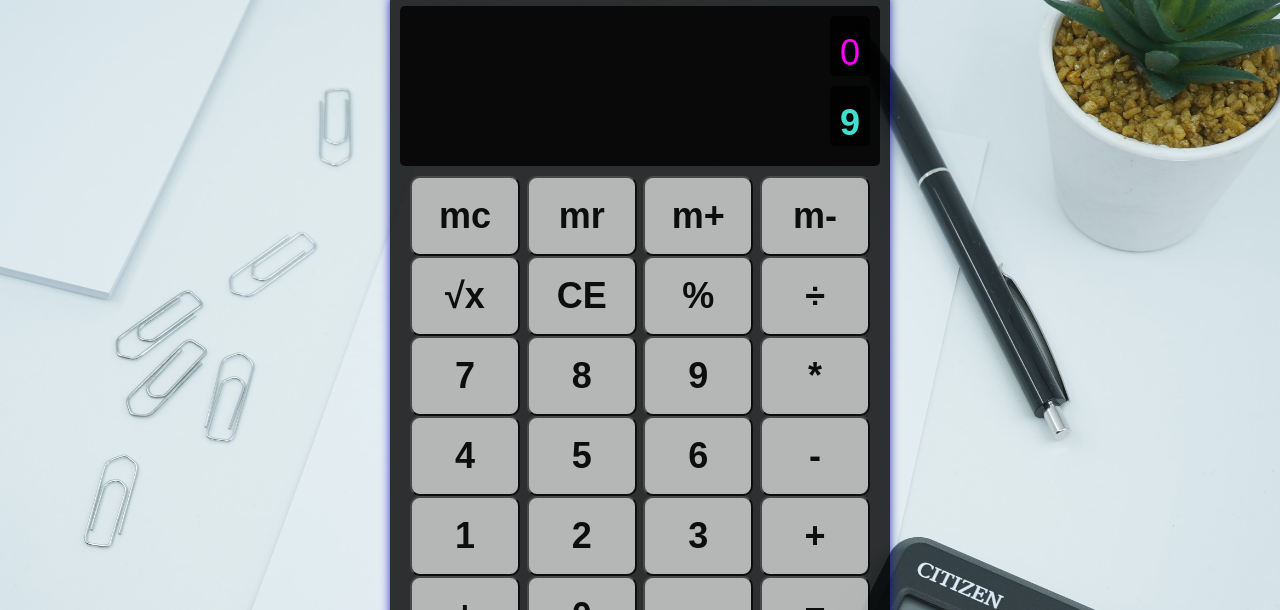
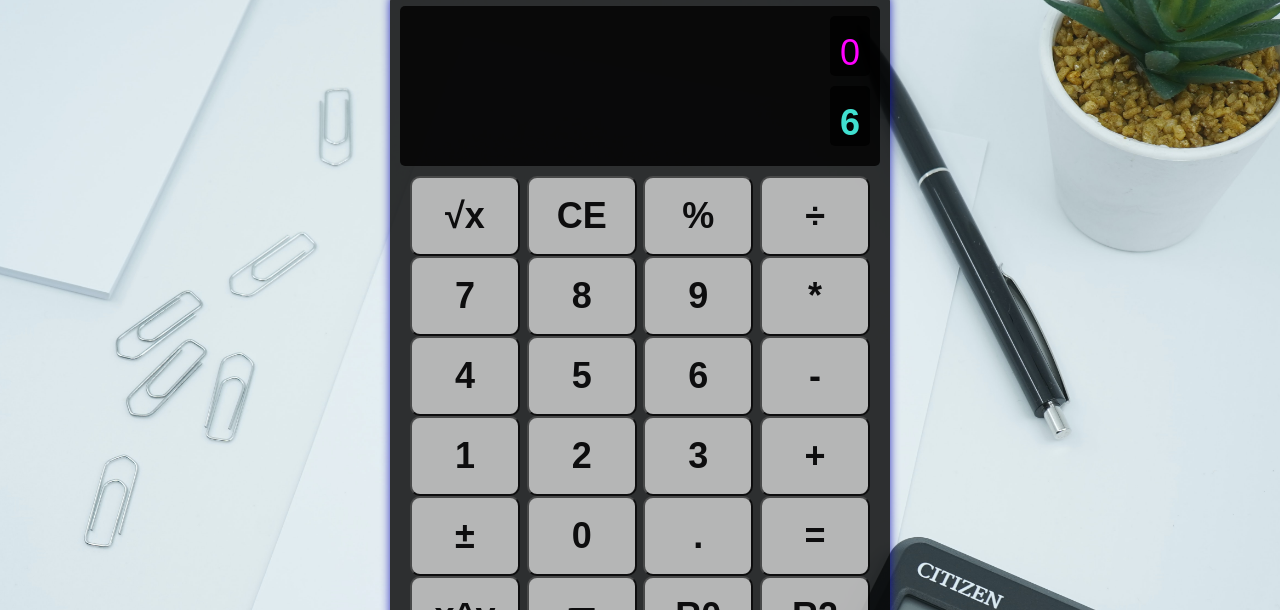
Before and after one commit to pmbyrd/calculator, a plain HTML site: page index.html in a window 1280 px wide. Both pictures are taken after a click on the element 650 px from the left and 566 px from the top of the page. Shown: the part 190-800 px from the top of the page. Drawn offline with nearby package versions, Linux system fonts and the light colour scheme; a web font is replaced by a local one.

Commit message:
del: removed memory from html it is not required chore: negate function in progress

```diff
--- a/app.js
+++ b/app.js
@@ -1,11 +1,3 @@
-//TODO HTML must include an =, a display and a clear
-
-//TODO Make the calculator work.  Srote the 1st and 2nd #s from the user inpurt and call the operate()
-//Figure how to store all the values and correctly call the operate()
-
-//TODO operate each pair of #s @ a time w/ the operator, update display, store value to hold for the next operation.  Round the decimals to not overflow the displya.  Careful w/ = sign a lot of #s. Clear should erase all values.
-//make sure all numbers are preceived as numbers
-
 const operators = {
   "+": (a, b) => a + b,
   "-": (a, b) => a - b,
@@ -20,7 +12,6 @@ const mathFunctions = {
   "√x": (a) => Math.sqrt(a),
 };
 
-const negate = "±";
 
 const clear = document.querySelector(".clear");
 const input = document.querySelector(".input-result");
@@ -28,12 +19,14 @@ const pad = document.querySelector(".pad");
 const evaluateBtn = document.querySelector(".evaluate");
 const result = document.querySelector(".result");
 const mathFunctionBtns = document.querySelectorAll(".math-func");
+const negate = document.querySelector(".negate")
 let mathOperator = 0;
 
 function handleInput(e) {
   let value = e.target.value;
   if (e.target.value === "CE") return;
   if (e.target.value === "=") return;
+  if (e.target.value === "±") return;
   if (e.target.classList.contains("math-func")) return;
   if (e.target.classList.contains("math-operator")) {
     if (input.textContent.length === 0) return;
@@ -123,7 +116,9 @@ function updateResult(sum) {
   mathOperator = 0;
 }
 
-// TODO handle misc inputs
+function handleNegate(a, b) {
+ console.log("inside the negate function")
+}
 
 //event listeneres placed here to help add with clarity
 pad.addEventListener("click", handleInput);
@@ -134,3 +129,4 @@ evaluateBtn.addEventListener("click", updateResult);
 mathFunctionBtns.forEach((btn) => {
   addEventListener("click", handleMathFunction);
 });
+negate.addEventListener("click", handleNegate)
--- a/index.html
+++ b/index.html
@@ -32,10 +32,10 @@
         </div>
         <div class="pad">
           <form>
-            <input type="button" value="mc" class="memory memory-clear" />
+            <!-- <input type="button" value="mc" class="memory memory-clear" />
             <input type="button" value="mr" class="memory memory-recall" />
             <input type="button" value="m+" class="memory memory-plus" />
-            <input type="button" value="m-" class="memory memory-minus" />
+            <input type="button" value="m-" class="memory memory-minus" /> -->
             <input type="button" value="√x" class="math-func square-root" />
             <input type="button" value="CE" class="clear clear-entry" />
             <input type="button" value="%" class="math-func percent" />
```
